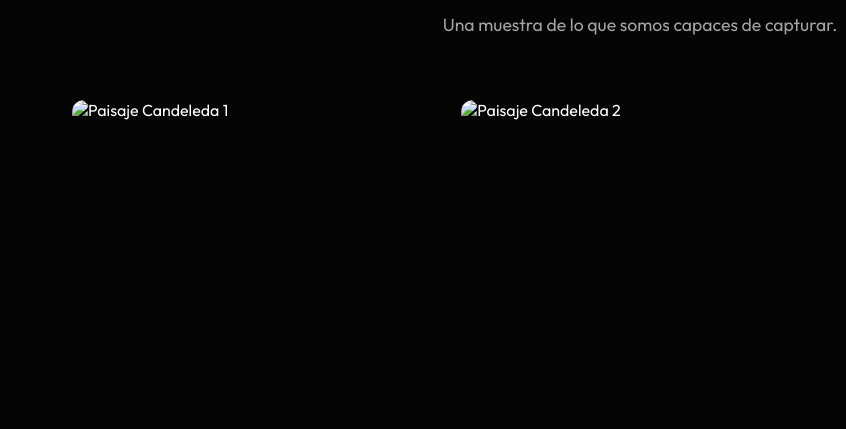
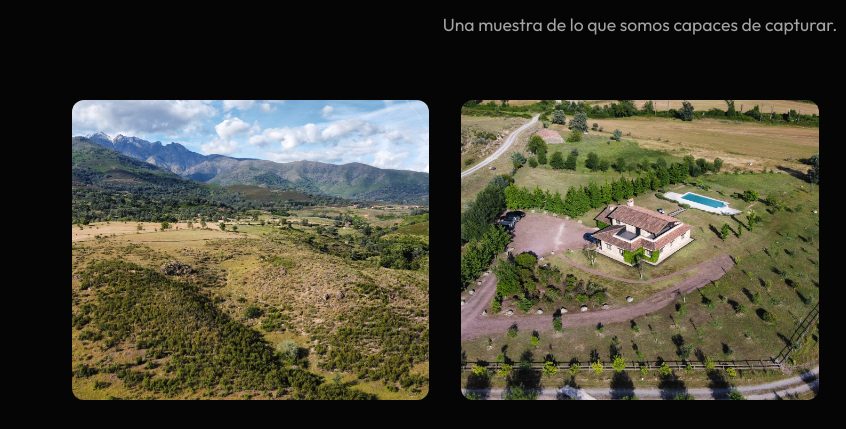
Before and after one commit to juan-fernandez-cerezo/dronejfc, a plain HTML site: page index.html in a window 1280 px wide. Shown: the part 1624-2053 px from the top of the page, 0-846 px from the left. Drawn offline with Linux system fonts and the light colour scheme.

Commit message:
Update image paths to remove 'imagenes/' prefix

```diff
--- a/index.html
+++ b/index.html
@@ -31,7 +31,7 @@
     <!-- SECCIÓN INICIO (HERO) -->
     <div id="inicio" class="hero">
         <!-- Background Video / Fallback to Image -->
-        <video class="hero-video" autoplay loop muted playsinline poster="imagenes/Foto18 Candeleda.jpeg">
+        <video class="hero-video" autoplay loop muted playsinline poster="Foto18 Candeleda.jpeg">
             <!-- URL DE VIDEO DE EJEMPLO DE DRONE (Stock gratuito) -->
             <source src="https://cdn.pixabay.com/video/2021/08/04/83866-584733355_large.mp4" type="video/mp4">
         </video>
@@ -85,7 +85,7 @@
 
             <!-- Foto Candeleda 1 -->
             <div class="portfolio-item reveal">
-                <img src="imagenes/Foto18 Candeleda.jpeg" alt="Paisaje Candeleda 1">
+                <img src="Foto18 Candeleda.jpeg" alt="Paisaje Candeleda 1">
                 <div class="portfolio-overlay">
                     <h3>Horizonte Natural</h3>
                     <p>Candeleda, España - Cinematografía</p>
@@ -94,7 +94,7 @@
 
             <!-- Foto Candeleda 2 -->
             <div class="portfolio-item reveal" style="transition-delay: 0.1s;">
-                <img src="imagenes/Foto8 Candeleda.jpeg" alt="Paisaje Candeleda 2">
+                <img src="Foto8 Candeleda.jpeg" alt="Paisaje Candeleda 2">
                 <div class="portfolio-overlay">
                     <h3>Vista Aérea</h3>
                     <p>Candeleda, España - Fotografía 4K</p>
```
